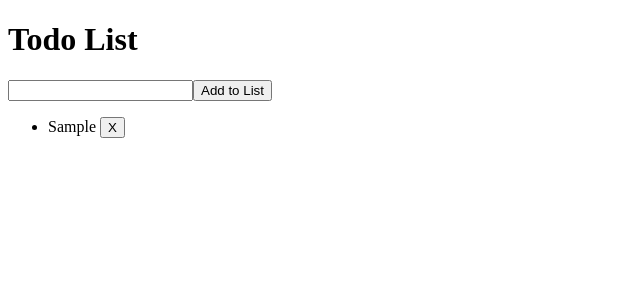
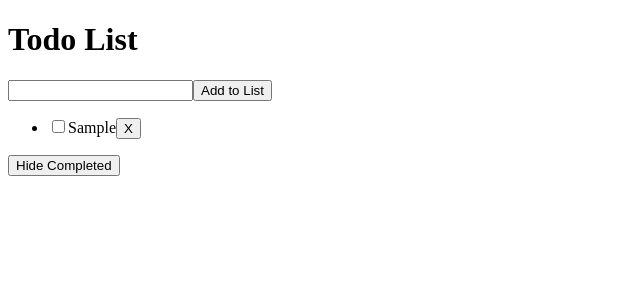
Before and after one commit to vhorvath2010/vue-tutorial, a Vue app: page / in a window 1280 px wide. Both pictures are taken after typing "Sample" into the empty fields and a click on the button "Add to List". Shown: the top 300 px of the page, without its empty margins (0-640 px from the left). Built offline with nearby package versions, Linux system fonts and the light colour scheme.

Commit message:
added strikethrough and hiding of completed items

```diff
--- a/src/Todo.vue
+++ b/src/Todo.vue
@@ -6,18 +6,31 @@ export default {
     data() {
         return {
             newTodo: '',
-            todos: []
+            todos: [],
+            hideCompleted: false,
+        }
+    },
+    computed: {
+        filteredTodos() {
+            if (this.hideCompleted) {
+                return this.todos.filter(todo => {
+                    return !todo.completed;
+                })
+            } else {
+                return this.todos;
+            }
         }
     },
     methods: {
         addTodo() {
-            this.todos.push({ id: id++, text: this.newTodo })
+            this.todos.push({ id: id++, text: this.newTodo, completed: false })
             this.newTodo = '';
         },
         removeTodo(todoToRemove) {
-            this.todos = this.todos.filter(todo => {
-                return todoToRemove !== todo;
-            })
+            this.todos = this.todos.filter(todo => { return todoToRemove !== todo; })
+        },
+        toggleHideCompleted() {
+            this.hideCompleted = !this.hideCompleted;
         }
     }
 }
@@ -26,12 +39,24 @@ export default {
 
 <template>
     <h1>Todo List</h1>
-    <input v-model="newTodo">
-    <button @click="addTodo">Add to List</button>
+    <form @submit.prevent="addTodo">
+        <input v-model="newTodo">
+        <button>Add to List</button>
+    </form>
     <ul>
-        <li v-for="todo in todos" :key="todo.id">
-            {{ todo.text }}
+        <li v-for="todo in filteredTodos" :key="todo.id">
+            <input type="checkbox" v-model="todo.completed">
+            <span :class="{ completed: todo.completed }">{{ todo.text }}</span>
             <button @click="removeTodo(todo)">X</button>
         </li>
     </ul>
+    <button @click="toggleHideCompleted">
+        {{ hideCompleted ? "Show all" : "Hide Completed" }}
+    </button>
 </template>
+
+<style scoped>
+.completed {
+    text-decoration: line-through;
+}
+</style>
```
